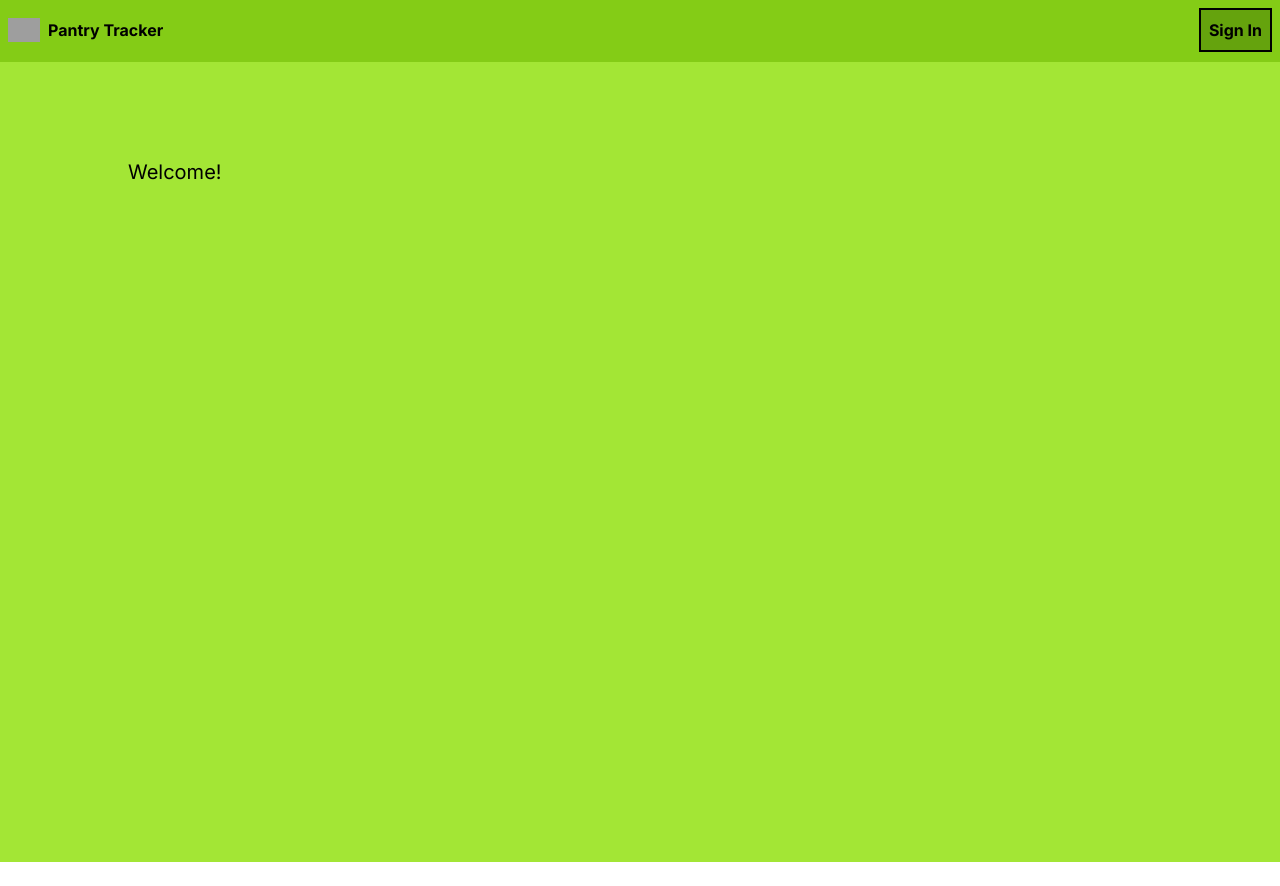
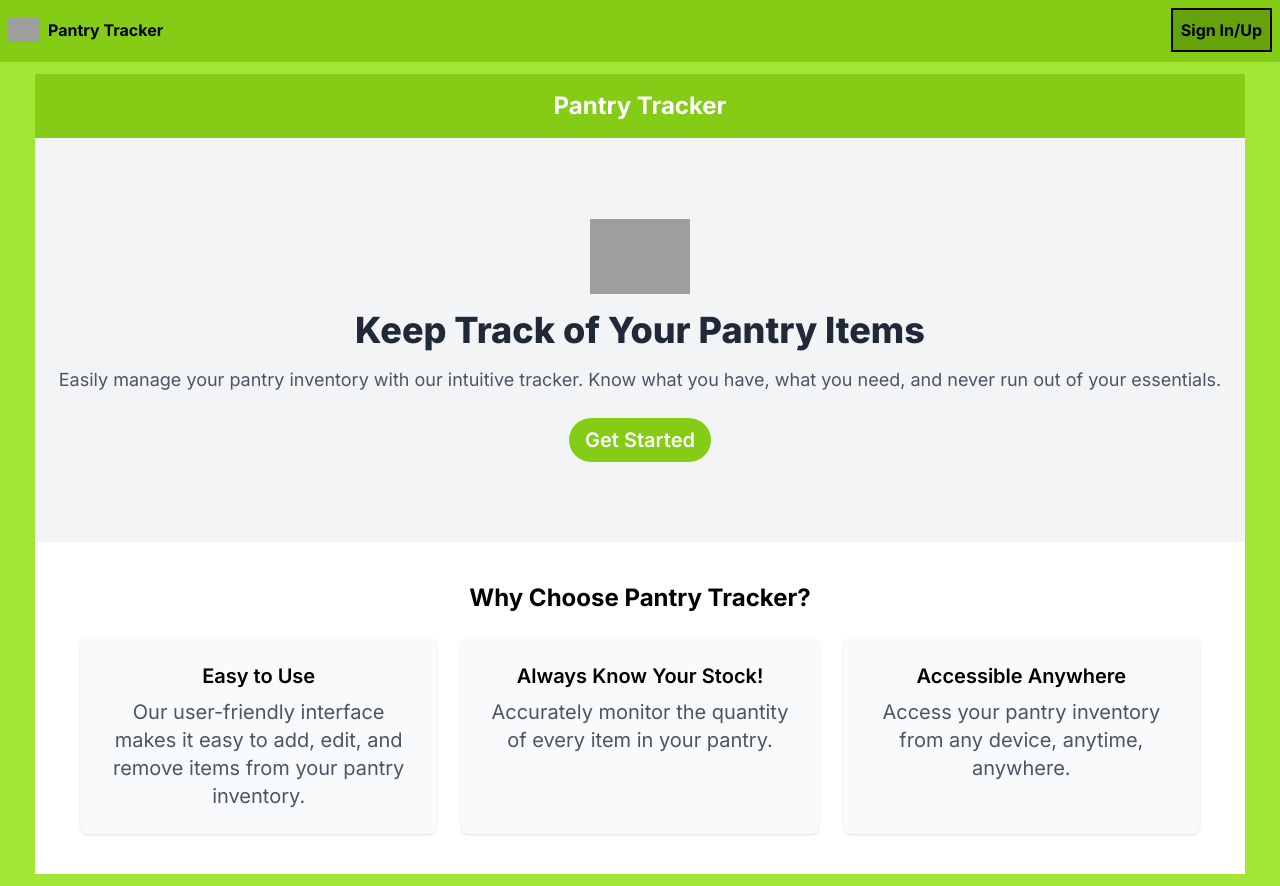
Before and after one commit to Chareeef/pantry_tracker, a Next.js app: page / in a window 1280 px wide. Before the commit the page ends 862 px from the top, so only its background shows below. Built offline with nearby package versions, Linux system fonts and the light colour scheme; no server answers; grey boxes are pictures that could not be loaded.

Commit message:
Add Landing page

```diff
--- a/app/globals.css
+++ b/app/globals.css
@@ -1,3 +1,7 @@
 @tailwind base;
 @tailwind components;
 @tailwind utilities;
+
+* {
+	box-sizing: border-box;
+}
--- a/app/header.tsx
+++ b/app/header.tsx
@@ -10,9 +10,11 @@ export default function Header() {
 
   return (
     <header className="flex justify-between items-center p-2 bg-lime-500 border-b-2 border-lime-500">
-      <div className="w-1/4 flex items-center">
-        <img src="/icon.png" width={32} height={32} />
-        <h1 className="font-bold text-black ml-2">Pantry Tracker</h1>
+      <div className="w-1/4">
+        <a href="/" className="w-full flex items-center">
+          <img src="/icon.png" width={32} height={32} />
+          <h1 className="font-bold text-black ml-2">Pantry Tracker</h1>
+        </a>
       </div>
       {isLoading && (
         <div className="w-25 bg-lime-600 border-2 border-black p-2 font-bold text-center">
@@ -23,16 +25,16 @@ export default function Header() {
       {!isLoading && !user && (
         <a
           href="/api/auth/login"
-          className="w-25 bg-lime-600 border-2 border-black p-2 font-bold text-center"
+          className="flex justify-center items-center bg-lime-600 border-2 border-black p-2 font-bold text-center"
         >
-          Sign In
+          Sign In/Up
         </a>
       )}
 
       {!isLoading && user && (
         <a
           href="/api/auth/logout"
-          className="w-25 bg-lime-600 border-2 border-black p-2 font-bold text-center"
+          className="flex justify-center items-center bg-lime-600 border-2 border-black p-2 font-bold text-center"
         >
           Sign Out
         </a>
--- a/app/inventory/page.tsx
+++ b/app/inventory/page.tsx
@@ -13,6 +13,14 @@ import {
 import { Product, AddItemFormProps, ProductsListProps } from "@/types";
 import { useUser } from "@auth0/nextjs-auth0/client";
 import { redirect } from "next/navigation";
+import { Andada_Pro } from "next/font/google";
+
+const andadaPro = Andada_Pro({
+  subsets: ["latin"],
+  weight: "600",
+  style: "italic",
+  variable: "--andada-pro",
+});
 
 function AddItemForm({
   newName,
@@ -40,16 +48,16 @@ function AddItemForm({
   }
 
   return (
-    <form className="w-full flex justify-between my-2">
+    <form className="flex flex-col md:flex-row items-center justify-around w-4/5 bg-lime-600 my-3 p-2">
       <input
-        className="flex-1 border-2 border-black-400 focus:border-black-700 p-2"
+        className="md:w-2/5 border-2 border-gray-600 focus:border-black-700 p-2"
         type="text"
         placeholder="Name"
         value={newName}
         onChange={(e) => setNewName(e.target.value)}
       />
       <input
-        className="flex-1 border-2 border-black-400 focus:border-black-700 p-2"
+        className="md:w-2/5 sm:border-2 md:border-x md:border-y-2 border-gray-600 focus:border-black-700 my-2 p-2"
         type="number"
         placeholder="Quantity"
         value={newQuantity > 0 ? newQuantity : ""}
@@ -57,7 +65,7 @@ function AddItemForm({
       />
       <button
         type="submit"
-        className="w-20 bg-lime-300 hover:bg-lime-500"
+        className="md:w-1/5 border-2 border-gray-600 p-2 bg-lime-300 hover:bg-lime-500"
         onClick={addProduct}
       >
         Add
@@ -79,12 +87,11 @@ function ProductsList({ products, email }: ProductsListProps) {
   }
 
   async function decrementProduct(product: Product) {
-    try {
-      if (product.quantity <= 1) {
-        deleteProduct(product.id);
+    if (product.quantity === 0) {
       return;
     }
 
+    try {
       await setDoc(doc(db, "users", email, "products", product.id), {
         name: product.name,
         quantity: product.quantity - 1,
@@ -103,7 +110,6 @@ function ProductsList({ products, email }: ProductsListProps) {
   }
 
   return (
-    <>
     <ul className="w-full bg-lime-600 border-4 border-green-800 p-4">
       {products.length === 0 ? (
         <div className="flex justify-center items-center font-bold p-30">
@@ -165,7 +171,6 @@ function ProductsList({ products, email }: ProductsListProps) {
         </>
       )}
     </ul>
-    </>
   );
 }
 
@@ -213,6 +218,9 @@ export default function Home() {
 
   return (
     <>
+      <h1 className={`${andadaPro.variable} text-3xl font-bold`}>
+        Manage Your Pantry
+      </h1>
       <AddItemForm
         newName={newName}
         setNewName={setNewName}
--- a/app/layout.tsx
+++ b/app/layout.tsx
@@ -39,10 +39,8 @@ export default function RootLayout({
       <UserProvider>
         <body className={inter.className}>
           <Header />
-          <main className="flex min-h-screen flex-col items-center justify-between p-24 text-xl bg-lime-400">
-            <div className="z-10 w-full max-w-5xl items-center justify-between lg:flex">
-              {children}
-            </div>
+          <main className="flex min-h-screen flex-col items-center justify-around text-xl bg-lime-400 p-3">
+            {children}
           </main>
         </body>
       </UserProvider>
--- a/app/page.tsx
+++ b/app/page.tsx
@@ -19,11 +19,74 @@ function ProfileClient({ user }: ClientProfileProps) {
         ) : (
           <h2 className="text-2xl font-semibold mb-2">{user.email}</h2>
         )}
-        <a href="/inventory" className="text-blue-500 hover:underline">
+        <a
+          href="/inventory"
+          className="bg-green-500 text-white py-2 px-4 rounded-full text-xl font-semibold hover:bg-lime-600 transition duration-200"
+        >
           Manage Your Pantry
         </a>
       </div>
     )
+  );
+}
+
+function LandingPage() {
+  return (
+    <div className="min-h-screen bg-gray-100 flex flex-col items-center justify-center">
+      <header className="w-full p-4 bg-lime-500 text-white text-center text-2xl font-bold">
+        Pantry Tracker
+      </header>
+
+      <main className="flex flex-col items-center justify-center flex-grow p-6">
+        <img src="/icon.png" alt="pantry icon" height={100} width={100} />
+        <h1 className="text-4xl font-extrabold text-gray-800 m-4">
+          Keep Track of Your Pantry Items
+        </h1>
+        <p className="text-lg text-gray-600 mb-6 text-center">
+          Easily manage your pantry inventory with our intuitive tracker. Know
+          what you have, what you need, and never run out of your essentials.
+        </p>
+        <a
+          href="/api/auth/login"
+          className="bg-lime-500 text-white py-2 px-4 rounded-full text-xl font-semibold hover:bg-lime-600 transition duration-200"
+        >
+          Get Started
+        </a>
+      </main>
+
+      <section className="w-full bg-white py-10">
+        <div className="max-w-6xl mx-auto px-4">
+          <h2 className="text-2xl font-bold text-center mb-6">
+            Why Choose Pantry Tracker?
+          </h2>
+          <div className="grid grid-cols-1 md:grid-cols-3 gap-6">
+            <div className="bg-gray-50 p-6 rounded-lg shadow text-center">
+              <h3 className="text-xl font-semibold mb-2">Easy to Use</h3>
+              <p className="text-gray-600">
+                Our user-friendly interface makes it easy to add, edit, and
+                remove items from your pantry inventory.
+              </p>
+            </div>
+            <div className="bg-gray-50 p-6 rounded-lg shadow text-center">
+              <h3 className="text-xl font-semibold mb-2">
+                Always Know Your Stock!
+              </h3>
+              <p className="text-gray-600">
+                Accurately monitor the quantity of every item in your pantry.
+              </p>
+            </div>
+            <div className="bg-gray-50 p-6 rounded-lg shadow text-center">
+              <h3 className="text-xl font-semibold mb-2">
+                Accessible Anywhere
+              </h3>
+              <p className="text-gray-600">
+                Access your pantry inventory from any device, anytime, anywhere.
+              </p>
+            </div>
+          </div>
+        </div>
+      </section>
+    </div>
   );
 }
 
@@ -47,6 +110,6 @@ export default function Home() {
   if (user) {
     return <ProfileClient user={user} />;
   } else {
-    return <div>Welcome!</div>;
+    return <LandingPage />;
   }
 }
```
Lines whose indentation alone changed are shown as unchanged.
